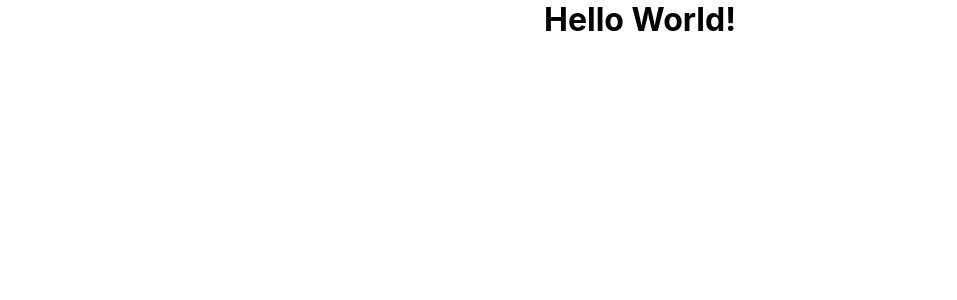
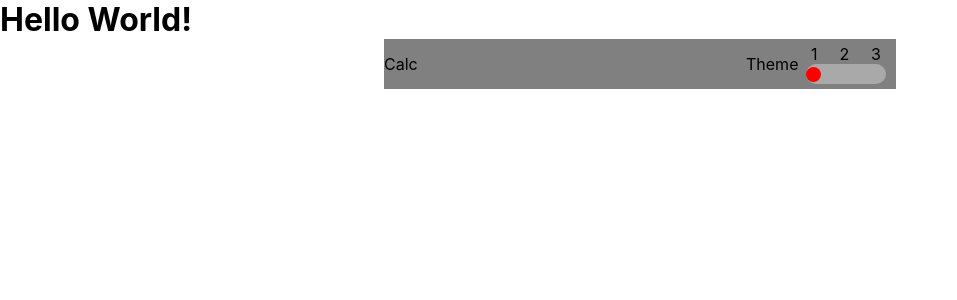
Before and after one commit to dharyel/calculator-app, a React (Create React App) app: page / in a window 1280 px wide. Shown: the top 300 px of the page, without its empty margins (0-957 px from the left). Built offline with nearby package versions, Linux system fonts and the light colour scheme.

Commit message:
adicionado CalcHeader e seus estilos, base feita, falta estilizar conforme o modelo e criar a lógica do switch

```diff
--- a/package.json
+++ b/package.json
@@ -10,6 +10,7 @@
     "@types/node": "^12.20.19",
     "@types/react": "^17.0.18",
     "@types/react-dom": "^17.0.9",
+    "@types/styled-components": "^5.1.12",
     "react": "^17.0.2",
     "react-dom": "^17.0.2",
     "react-scripts": "4.0.3",
--- a/src/App.css
+++ b/src/App.css
@@ -5,42 +5,3 @@
   text-decoration: none;
   list-style: none;
 }
-
-.App {
-  text-align: center;
-}
-
-.App-logo {
-  height: 40vmin;
-  pointer-events: none;
-}
-
-@media (prefers-reduced-motion: no-preference) {
-  .App-logo {
-    animation: App-logo-spin infinite 20s linear;
-  }
-}
-
-.App-header {
-  background-color: #282c34;
-  min-height: 100vh;
-  display: flex;
-  flex-direction: column;
-  align-items: center;
-  justify-content: center;
-  font-size: calc(10px + 2vmin);
-  color: white;
-}
-
-.App-link {
-  color: #61dafb;
-}
-
-@keyframes App-logo-spin {
-  from {
-    transform: rotate(0deg);
-  }
-  to {
-    transform: rotate(360deg);
-  }
-}
--- a/src/App.tsx
+++ b/src/App.tsx
@@ -1,10 +1,12 @@
 import React from 'react';
 import './App.css';
+import { Calculator } from './components/Calculator';
 
 function App() {
   return (
     <div className="App">
       <h1>Hello World!</h1>
+      <Calculator/>
     </div>
   );
 }
--- /dev/null
+++ b/src/components/CalcHeader/index.tsx
@@ -0,0 +1,45 @@
+import React from 'react';
+import {
+    CalcHeaderContainer,
+    CalcHeaderText,
+    ThemeSwitcherContainer,
+    ThemeSwitcherText,
+    ThemeSwitcherSliderContainer,
+    ThemeSwitcherSliderDiskContainer,
+    ThemeSwitcherSliderDisk,
+    ThemeSwitcherSliderNumberContainer,
+    ThemeSwitcherSliderNumber
+} from './styled';
+
+interface CalcHeaderProps{
+
+    children?: React.ReactNode;
+}
+
+export const CalcHeader = (props:CalcHeaderProps) =>{
+
+    return(
+    <>
+        <CalcHeaderContainer>
+
+            <CalcHeaderText>Calc</CalcHeaderText>
+
+            <ThemeSwitcherContainer>
+                <ThemeSwitcherText>Theme</ThemeSwitcherText>
+                <ThemeSwitcherSliderContainer>
+                    <ThemeSwitcherSliderNumberContainer>
+                        <ThemeSwitcherSliderNumber>1</ThemeSwitcherSliderNumber>
+                        <ThemeSwitcherSliderNumber>2</ThemeSwitcherSliderNumber>
+                        <ThemeSwitcherSliderNumber>3</ThemeSwitcherSliderNumber>
+                    </ThemeSwitcherSliderNumberContainer>
+                    <ThemeSwitcherSliderDiskContainer>
+                        <ThemeSwitcherSliderDisk/>
+                    </ThemeSwitcherSliderDiskContainer>
+                </ThemeSwitcherSliderContainer>
+
+            </ThemeSwitcherContainer>
+
+        </CalcHeaderContainer>
+    </>
+    )
+}
--- /dev/null
+++ b/src/components/CalcHeader/styled.ts
@@ -0,0 +1,61 @@
+import styled from 'styled-components';
+
+export const CalcHeaderContainer = styled.div`
+    width:100%;
+    height: 50px;
+    background-color:grey;
+    display:flex;
+    justify-content: space-between;
+    align-items:center;
+`;
+
+export const CalcHeaderText = styled.p`
+
+`;
+
+export const ThemeSwitcherContainer = styled.div`
+    width:150px;
+    display:flex;
+    align-items:center;
+    //background-color:blue;
+`;
+
+export const ThemeSwitcherText = styled.p`
+    width: 50px;
+`;
+
+export const ThemeSwitcherSliderContainer = styled.div`
+    width:100px;
+    display:flex;
+    flex-direction: column;
+    justify-content: space-around;
+    align-items: center;
+`;
+
+export const ThemeSwitcherSliderDiskContainer = styled.div`
+    width:80px;
+    height:20px;
+    background-color:darkgray;
+    display:flex;
+    align-items: center;
+    border-radius:10px;
+`;
+
+export const ThemeSwitcherSliderDisk = styled.div`
+    background-color:red;
+    width: 15px;
+    height: 15px;
+    border-radius:50%;
+    margin-top:auto;
+    margin-bottom:auto;
+`;
+
+export const ThemeSwitcherSliderNumberContainer = styled.div`
+    width:80px;
+    display:flex;
+    justify-content:space-between;
+`;
+
+export const ThemeSwitcherSliderNumber = styled.p`
+    margin: 0 5px;
+`;
--- /dev/null
+++ b/src/components/Calculator/index.tsx
@@ -0,0 +1,11 @@
+import React from 'react';
+import { CalculatorContainer } from './styled';
+import { CalcHeader } from '../CalcHeader';
+
+export const Calculator = () => {
+    return(
+    <CalculatorContainer>
+        <CalcHeader/>
+    </CalculatorContainer>
+    );
+}
--- /dev/null
+++ b/src/components/Calculator/styled.ts
@@ -0,0 +1,6 @@
+import styled from 'styled-components';
+
+export const CalculatorContainer=styled.div`
+    width:40%;
+    margin:0 auto;
+`;
```
Also changed, not shown: 1 other file (tests, documents, lock files or other folders).
